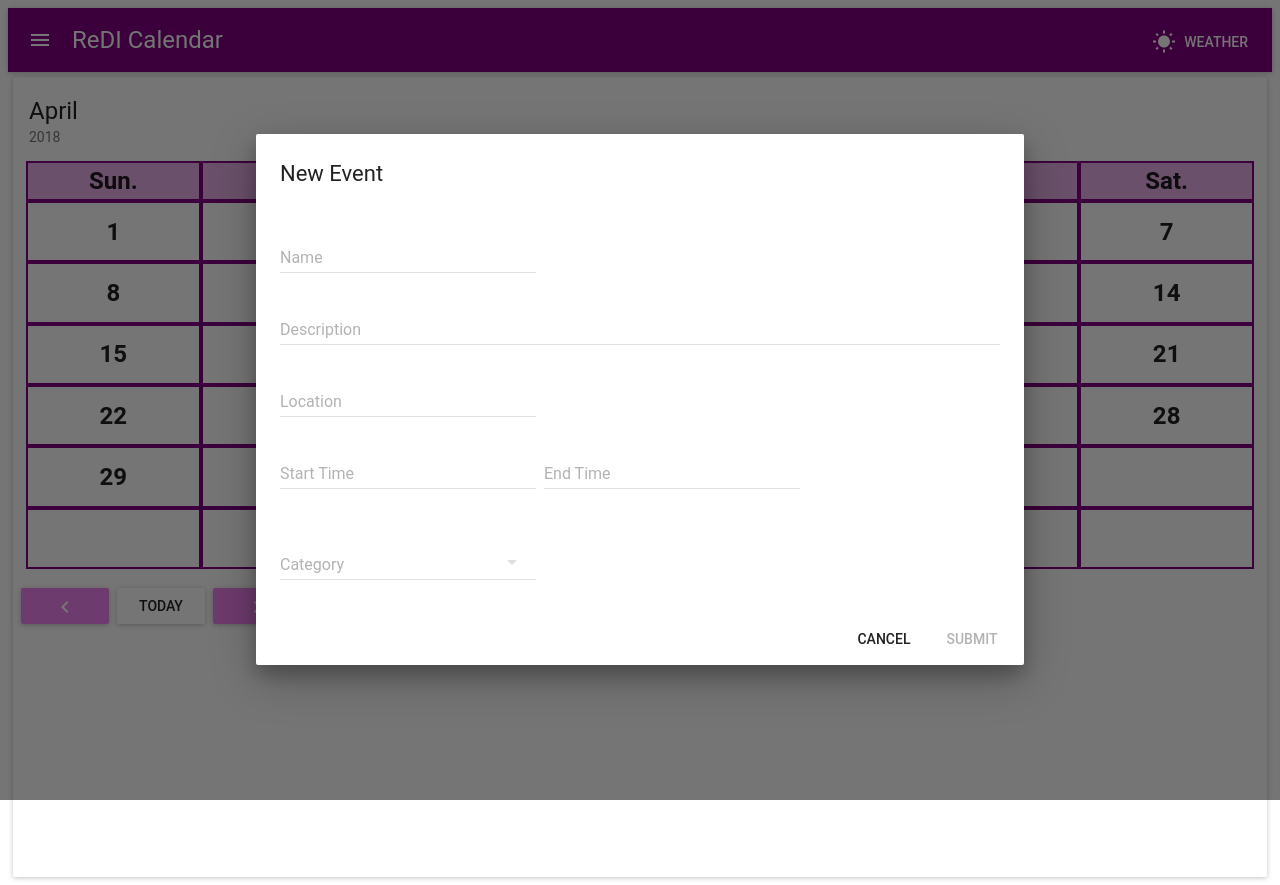
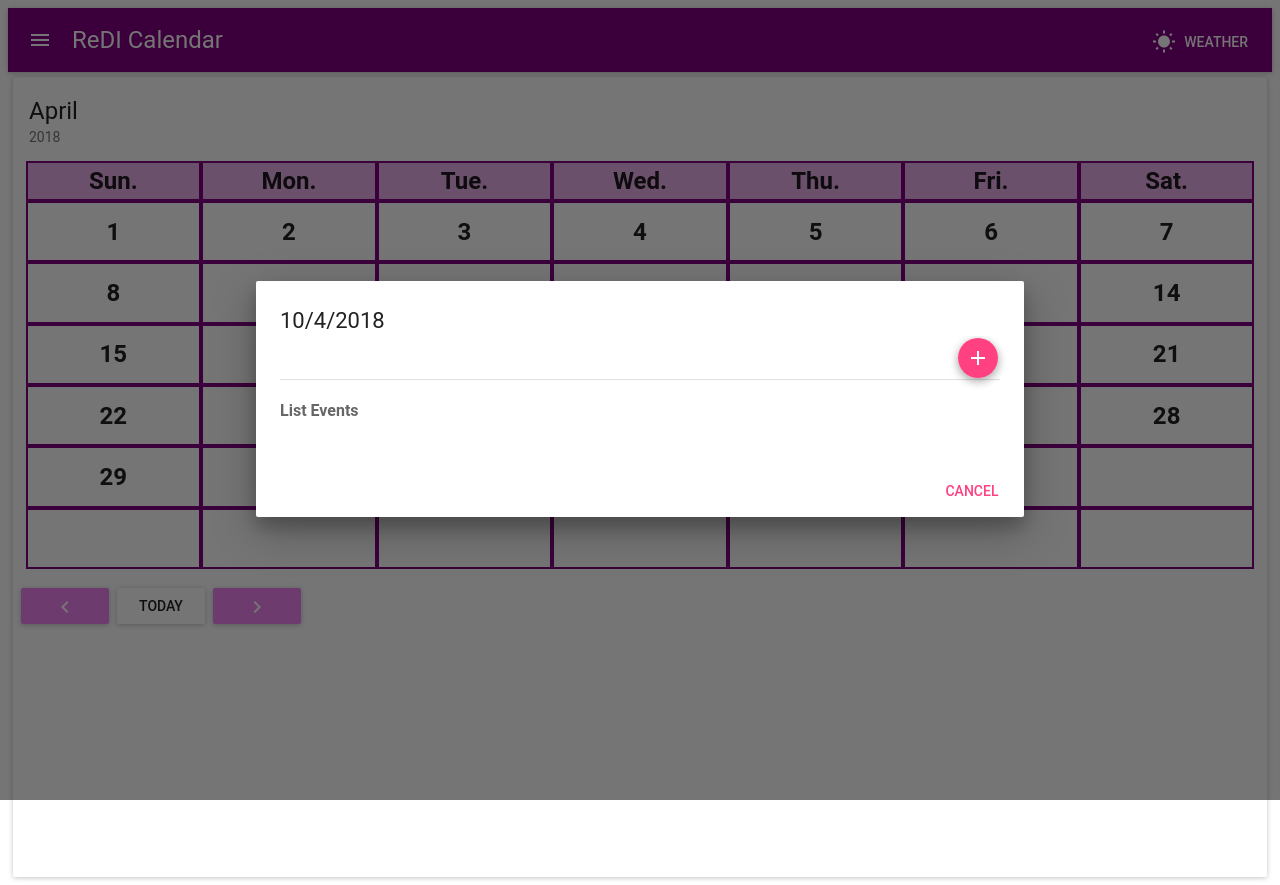
Before and after one commit to rimaaugustine/calendar-reactjs, a Next.js app: page / in a window 1280 px wide. Both pictures are taken after a click on the element "10". Built offline with nearby package versions, Linux system fonts and the light colour scheme.

Commit message:
dialog and form edited, filtering the date so the list and form event would based on the date

```diff
--- a/components/dialog.js
+++ b/components/dialog.js
@@ -1,48 +1,78 @@
-import React from 'react';
-import Dialog from 'material-ui/Dialog';
-import FlatButton from 'material-ui/FlatButton';
-import Form from './form'
+import React from "react";
+import Dialog from "material-ui/Dialog";
+import FlatButton from "material-ui/FlatButton";
+import FloatingActionButton from "material-ui/FloatingActionButton";
+import ContentAdd from "material-ui/svg-icons/content/add";
+import Devider from "material-ui/Divider"
+import Form from "./form";
 
 
-class DialogEvent extends React.Component{
-constructor(props){
+class DialogEvent extends React.Component {
+  constructor(props) {
     super(props);
-
-    this.handleClose = this.handleClose.bind(this)
+    this.state = {
+      data: []
+    };
+    //this.addForm = this.addForm.bind(this)
+    this.handleClose = this.handleClose.bind(this);
   }
 
+  addForm = object => {
+    let arr = this.state.data;
+    arr.push(object);
+    this.setState({ data: arr });
+    // let arrString = JSON.stringify(arr);
+    // localStorage.setItem("data", arrString);
+    // console.log("click");
+  };
 
-
-handleClose (e) {
-    this.props.onHandleClose(e)
-    console.log()
+  handleClose(e) {
+    this.props.onHandleClose(e);
+    console.log();
   }
 
-    render(){
+  render() {
     const actions = [
-            <FlatButton
-              label="Cancel"
-              onClick={this.handleClose}
-            />,
-            <FlatButton
-              label="Submit"
-              primary={true}
-              disabled={true}
-              onClick={this.handleClose}
-            />,
+      <FlatButton label="Cancel" secondary={true} onClick={this.handleClose} />
     ];
-        return(
+    console.log(this.props.date);
+    return (
       <Dialog
-          title="New Event"
+        title={this.props.date}
         actions={actions}
         modal={true}
         open={this.props.open}
         autoScrollBodyContent={true}
+        titleStyle={{margin:0, paddingBottom:0}}
       >
-        <Form />
-        </Dialog>)
+      <div style={{display:"flex", justifyContent:"flex-end"}}>
+        <FloatingActionButton
+          mini={true}
+          secondary={true}
+          onClick={this.addForm.bind()}
+          style={{ margin: 2 }}
+        >
+          <ContentAdd />
+        </FloatingActionButton>
+        </div>
+        {this.state.data.map((item, i) => (
+          <Form key={i} index={i} addNewEvent={this.props.addNewEvent}>
+            {item}
+          </Form>
+        ))}
+        <Devider/>
+        <h4>List Events</h4>
+        <ul>
+          {this.props.events
+            .filter(item => {
+              console.log(item.date, this.props.date);
+              return item.date === this.props.date; //more than one line
+            })
+            .map((item, index) => <li key={index}>{item.name} </li>)}
+        </ul>
+      </Dialog>
+    );
   }
 }
 
-
-export default DialogEvent
+export default DialogEvent;
--- a/components/form.js
+++ b/components/form.js
@@ -1,38 +1,111 @@
 import React, { Component } from "react";
 import TextField from "material-ui/TextField";
-import TimePicker from 'material-ui/TimePicker';
-import SelectField from 'material-ui/SelectField';
-import MenuItem from 'material-ui/MenuItem';
+import TimePicker from "material-ui/TimePicker";
+import SelectField from "material-ui/SelectField";
+import MenuItem from "material-ui/MenuItem";
+import FlatButton from "material-ui/FlatButton";
+import {purple50} from 'material-ui/styles/colors';
+import {deepPurple500} from 'material-ui/styles/colors';
+
+import {Card, CardActions, CardHeader, CardMedia, CardTitle, CardText} from 'material-ui/Card';
 
 export default class Form extends Component {
+  constructor(props) {
+    super(props);
+    this.state = {
+      name: "",
+      description: "",
+      location: "",
+      startTime: "",
+      endTime: "",
+      category: "",
+      date: "29/4/2018",
+      expanded: false,
+    };
+  }
+
+  onTextChange = e => {
+    e.persist();
+    let value = e.target.value;
+    let name = e.target.name;
+    console.log(name);
+    this.setState({
+      [name]: value
+      // instead of fname: value,
+      //let newState[name] = value
+      //this.setState(newState)
+    });
+    //console.log([name])
+  };
+  handleExpandChange = (expanded) => {
+    this.setState({expanded: expanded});
+  };
+
+  handleExpand = () => {
+    this.setState({expanded: true});
+  };
+
+  handleReduce = () => {
+    this.setState({expanded: false});
+  };
+
+
   render() {
+    const formIndex = this.props.index + 1
     return (
       <div>
-        <TextField floatingLabelText="Name" secondary/>
-        <br />
-        <TextField floatingLabelText="Description" fullWidth={true}/>
-        <br />
+        <Card style={{backgroundColor: purple50}}  expanded={this.state.expanded} onExpandChange={this.handleExpandChange}>
+        <CardHeader
+          subtitle={"Event-" + formIndex }
+          actAsExpander={true}
+          showExpandableButton={true}
+          style={{paddingBottom:0, marginBottom:0}}
+        />
+          <CardText style={{paddingTop:0, marginTop:0}}  expandable={true} >
+        <TextField
+          floatingLabelText="Name"
+          name="name"
+          onChange={this.onTextChange}
+          value={this.state.name}
+          secondary
+        />
+
+        <TextField floatingLabelText="Description" fullWidth={true} />
+
         <TextField floatingLabelText="Location" />
-        <br />
-        <div style={{display:"Flex", flexWrap: "wrap"}}>
-        <div style={{marginRight:8}}>
-        <TimePicker floatingLabelText="Start Time" />
+
+        <div style={{ display: "Flex", flexWrap: "wrap" }}>
+          <div style={{ marginRight: 8 }}>
+            <TimePicker floatingLabelText="Start Time" />
+          </div>
+          <div>
+            <TimePicker floatingLabelText="End Time" />
+          </div>
         </div>
-        <div >
-        <TimePicker floatingLabelText="End Time" />
-        </div>
-        </div>
-        <br />
-        <SelectField
-          floatingLabelText="Category"
-          autoWidth={true}
-        >
+
+        <SelectField floatingLabelText="Category" autoWidth={true}>
           <MenuItem value={1} primaryText="Work" />
           <MenuItem value={2} primaryText="School" />
           <MenuItem value={3} primaryText="Fun" />
           <MenuItem value={4} primaryText="Family" />
         </SelectField>
-        <br />
+        </CardText>
+      <CardActions>
+        <div style={{display:"flex",justifyContent:"flex-end"}}>
+        <FlatButton style={{marginRight:5}} label="Close" backgroundColor={purple50} onClick={this.handleReduce}/>
+        <FlatButton
+          label="Submit"
+          backgroundColor="violet"
+          onClick={e => {
+            this.props.addNewEvent(this.state);
+            console.log(e);
+          }}
+        />
+
+        </div>
+        </CardActions>
+        </Card>
+
       </div>
     );
   }
--- a/pages/index.js
+++ b/pages/index.js
@@ -22,12 +22,16 @@ class Index extends React.Component {
     this.state = {
       year: today.getFullYear(),
       month: today.getMonth(),
+      date: '',
+      events: [{"id":1, "date":"30/4/2018", "name":"Dinner"}],
       open: false
     };
   }
 
-  handleOpen = () => {
-    this.setState({ open: true });
+  handleOpen = (today) => {
+    const month = this.state.month + 1
+    this.setState({ open: true, date: today + "/" + month  + "/" + this.state.year  });
+
   };
 
   handleCloseChange = () => {
@@ -60,6 +64,13 @@ class Index extends React.Component {
   createClickHandle = idx => {
     console.log("success");
   };
+
+
+  addNewEvent = (event) => {
+    this.setState({
+      events: [...this.state.events, event]
+    })
+  }
 
   render() {
     const { year, month } = this.state;
@@ -119,7 +130,7 @@ class Index extends React.Component {
                 <Tile
                   value={dateNum(idx)}
                   key={idx}
-                  onClick={this.handleOpen}
+                  onClick={() => this.handleOpen(dateNum(idx), idx)}
                 />
               ))}
             </div>
@@ -139,8 +150,11 @@ class Index extends React.Component {
             </CardActions>
           </Card>
           <DialogEvent
+            events={this.state.events}
             open={this.state.open}
             onHandleClose={this.handleCloseChange}
+            date={this.state.date}
+            addNewEvent={this.addNewEvent}
           />
         </MuiThemeProvider>
       </div>
```
Lines whose indentation alone changed are shown as unchanged.
